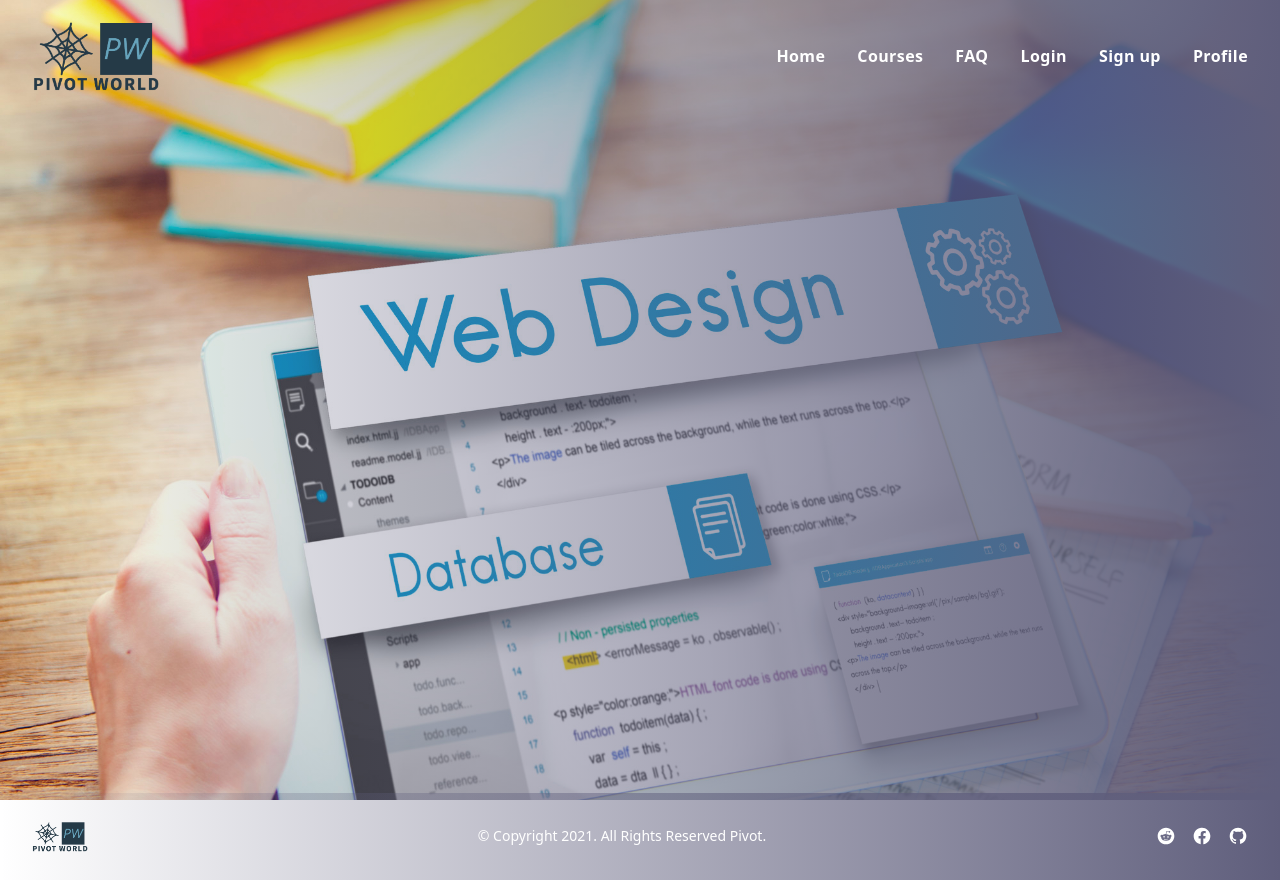
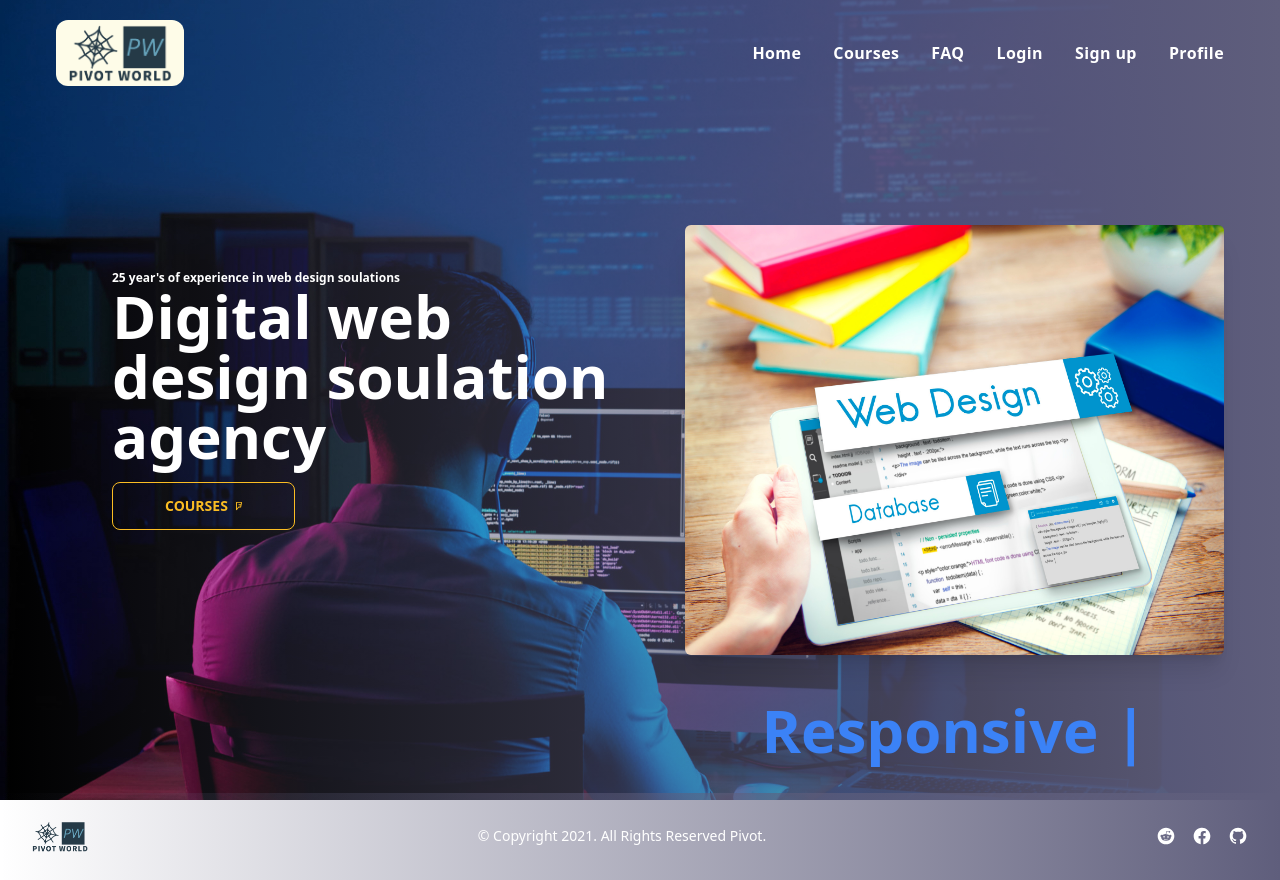
Before and after one commit to xnafi/Pivot-World-Cilent, a React (Create React App) app: page / in a window 1280 px wide. Built offline with nearby package versions, Linux system fonts and the light colour scheme.

Commit message:
home page design added

```diff
--- a/package.json
+++ b/package.json
@@ -10,8 +10,10 @@
     "firebase": "^9.12.1",
     "react": "^18.2.0",
     "react-dom": "^18.2.0",
+    "react-icons": "^4.6.0",
     "react-router-dom": "^6.4.2",
     "react-scripts": "5.0.1",
+    "react-type-animation": "^2.1.1",
     "web-vitals": "^2.1.4"
   },
   "scripts": {
--- a/src/components/Footer.jsx
+++ b/src/components/Footer.jsx
@@ -4,7 +4,7 @@ import logo from '../assets/images/pivotLogo.png'
 
 const Footer = () => {
     return (
-        <footer className="flex flex-col items-center w-screen bg-slate-500 justify-between p-7 footerBg sm:flex-row px-8 absolute -bottom-16 lg:-bottom-20 ">
+        <footer className="flex flex-col items-center w-full bg-slate-500 justify-between p-7 footerBg sm:flex-row px-8 absolute -bottom-16 lg:-bottom-20 ">
             <Link to="/" className="text-xl font-bold text-white transition-colors duration-300 dark:text-white hover:text-gray-700 dark:hover:text-gray-300"><img className='w-14' src={logo} alt="logo" /></Link>
 
             <p className="text-sm text-white dark:text-gray-300">© Copyright 2021. All Rights Reserved Pivot.</p>
--- a/src/components/Home.jsx
+++ b/src/components/Home.jsx
@@ -1,10 +1,41 @@
 import React from 'react'
+import { Link } from 'react-router-dom';
+import { TypeAnimation } from 'react-type-animation';
+import { FaFoursquare } from "react-icons/fa"
+import bannar from '../assets/images/homeBg.jpg'
 
 const Home = () => {
     return (
-        <section className="bg-white dark:bg-gray-900 h-screen w-screen px-8 bgSet bg-center absolute bg-cover bg-no-repeat">
+        <header className="bg-white dark:bg-gray-900 h-full md:h-screen w-full px-8 bgSet bg-center bg-fixed bg-cover bg-no-repeat flex flex-col md:flex-row">
+            <div className='flex flex-col justify-center text-white w-full h-full pl-20'>
+                <small className='text-xs font-bold text-left left-40'>25 year's of experience in web design soulations</small>
+                <h1 className='text-6xl font-bold text-left'>
+                    Digital web design soulation agency
+                </h1>
+                <Link to='/courses' className="btn btn-outline btn-warning w-1/3 mt-4">Courses <FaFoursquare className='pl-2'></FaFoursquare></Link>
 
-        </section>
+            </div>
+            <div className='flex flex-col justify-center mt-10 relative items-center text-white w-full h-full'>
+                <img src={bannar} className='w-11/12 shadow-xl rounded-md ' alt="bannar" />
+                <span className='text-6xl font-bold absolute bottom-20 text-blue-500'>
+                    <TypeAnimation
+                        // Same String at the start will only be typed once, initially
+                        sequence={[
+                            'Web Design',
+                            1500,
+                            'Web Development',
+                            1500,
+                            'Responsive Design',
+                            1500
+
+                        ]}
+                        speed={50} // Custom Speed from 1-99 - Default Speed: 40
+                        wrapper="span" // Animation will be rendered as a <span>
+                        repeat={Infinity} // Repeat this Animation Sequence infinitely
+                    />
+                </span>
+            </div>
+        </header >
 
     )
 }
--- a/src/components/Navbar.jsx
+++ b/src/components/Navbar.jsx
@@ -10,7 +10,7 @@ const Navbar = () => {
 
     return (
 
-        <div className='px-4 py-5 w-screen md:px-8 absolute z-20 top-0 '>
+        <div className='sm:px-4 py-5 w-full md:px-14 absolute z-20 top-0 '>
             <div className='relative flex items-center justify-between'>
                 <Link
                     to='/'
@@ -18,7 +18,7 @@ const Navbar = () => {
                     title='Pivot home'
                     className='inline-flex items-center'
                 >
-                    <img src={logo} className='w-20 md:w-32' alt='pivot logo' />
+                    <img src={logo} className='w-20 md:w-32 bg-yellow-50 px-3 py-1 rounded-xl' alt='pivot logo' />
                 </Link>
                 <ul className='items-center hidden space-x-8 lg:flex'>
                     <li>
--- a/src/index.css
+++ b/src/index.css
@@ -4,7 +4,7 @@
 
 .bgSet {
   /* background-image: url('./assets//images/bg.jpeg'); */
-  background-image: linear-gradient(90deg, rgba(2, 0, 36, 1) 0%, rgba(107, 121, 9, 0) 0%, rgba(95, 94, 124, 1) 100%), url("./assets/images/homeBg.jpg");
+  background-image: linear-gradient(90deg, rgba(2, 0, 36, 1) 0%, rgba(107, 121, 9, 0) 0%, rgba(95, 94, 124, 1) 100%), url("./assets/images/rear-view-programmer-working-all-night-long.jpg");
 }
 
 .footerBg {
```
Also changed, not shown: src/assets/images/rear-view-programmer-working-all-night-long.jpg (added), 1 other file (tests, documents, lock files or other folders).
